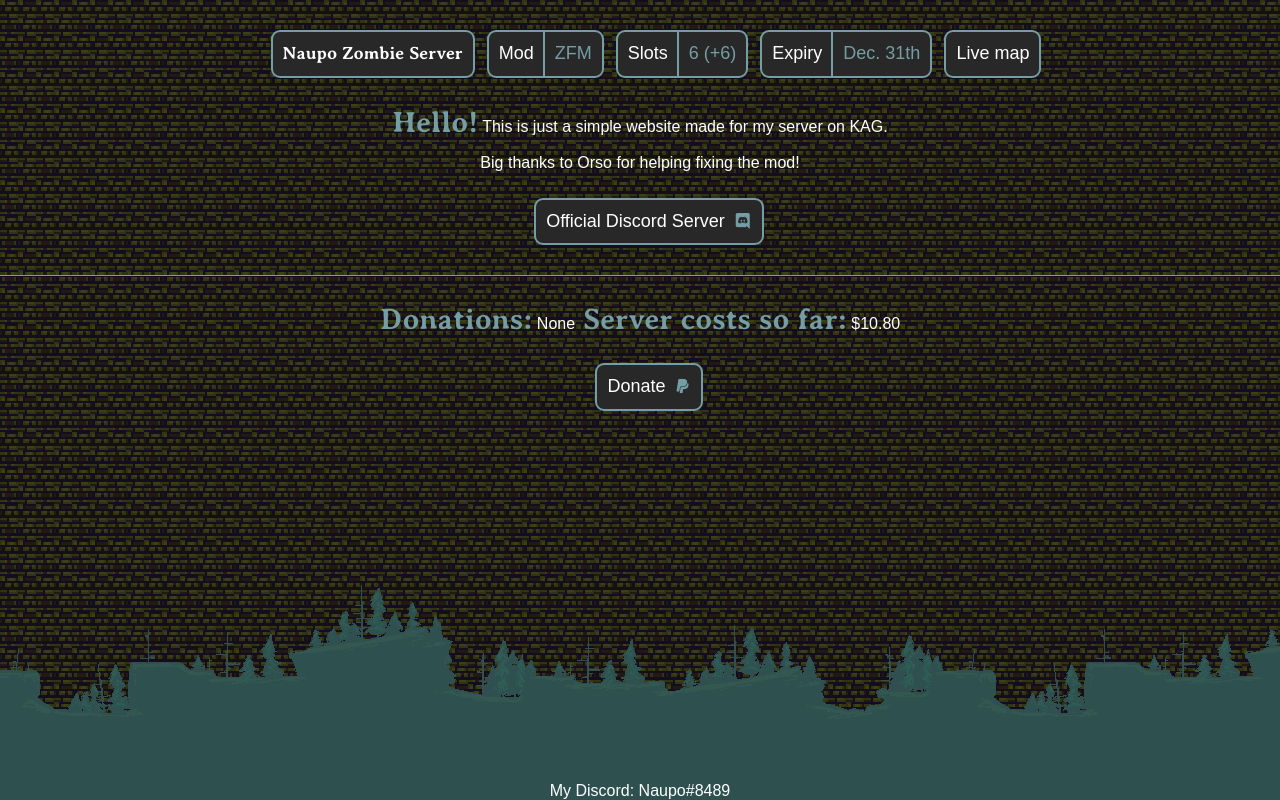
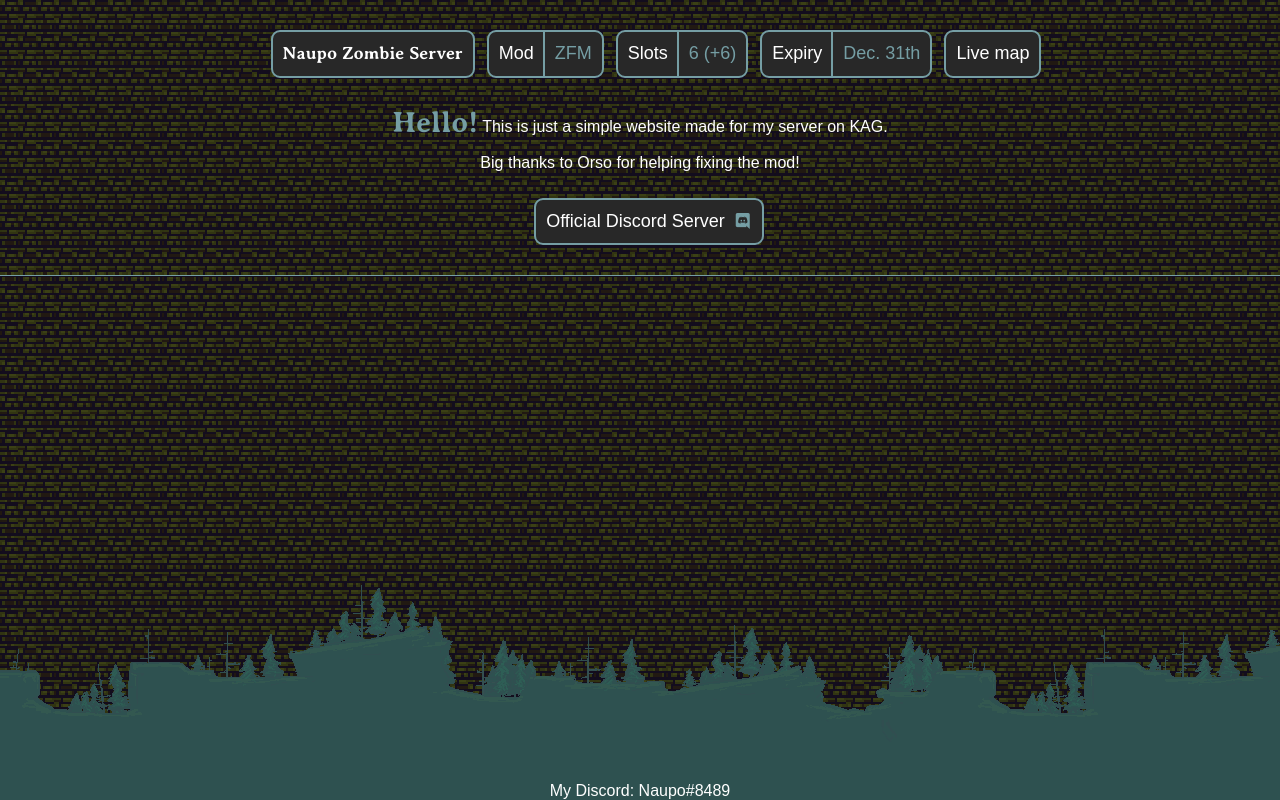
Before and after one commit to nauposerver/nauposerver.github.io, a plain HTML site: page index.html in a window 1280 px wide. Drawn offline with Linux system fonts and the light colour scheme.

Commit message:
commit12

```diff
--- a/index.html
+++ b/index.html
@@ -71,8 +71,6 @@
         <nav id="nav"><ul style="padding-top:25px;"><li style="padding-right:22px;"><a class="tooltip" style="cursor: pointer;color:#fff;" target="_blank" href="https://discord.gg/fmX53ZF">Official Discord Server  <i style="color:#759ea4; font-size: 16px;padding-left: 6px;padding-right: 2px;" class="fab fa-discord"></i></a></li></ul></nav></p></div>
 <hr>
 <div class="main1" style="text-align: center;width:1000px;margin: 25px 20px 25px;max-width:100%;">
-    <h3 style="font-size:30px;">Donations:</h3><p> None</p><h3 style="font-size:30px;"> Server costs so far:</h3><p> $10.80</p></div>
-<nav id="nav"><ul style="padding-top:0px;"><li style="padding-right:22px;"><a class="tooltip" style="cursor: pointer;color:#fff;" target="_blank" href="https://www.paypal.me/dfxx/1">Donate  <i style="color:#759ea4; font-size: 16px;padding-left: 6px;padding-right: 2px;" class="fab fa-paypal"></i><span class="tooltiptext">All donations are for keeping the server up & adding more slots in the future!<br>Include your username in a note to be written on donations list, or not to stay anonymous.</span></a></li></ul></nav>
 <div id="main3-bottom" style="position:fixed;left:0;bottom:0px;width:100%;text-align:center;"></div>
 <div style="position:fixed;left:0;bottom:0px;width:100%;text-align:center;"><p>My Discord: Naupo#8489</p></div>
 
```
